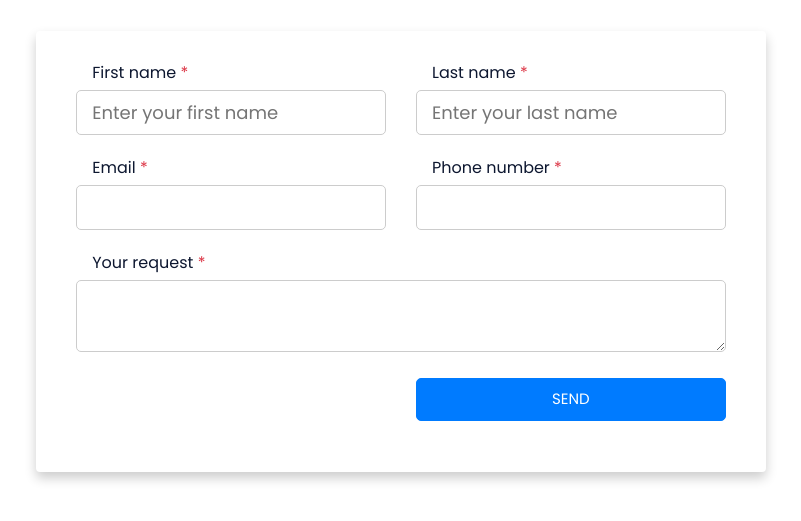
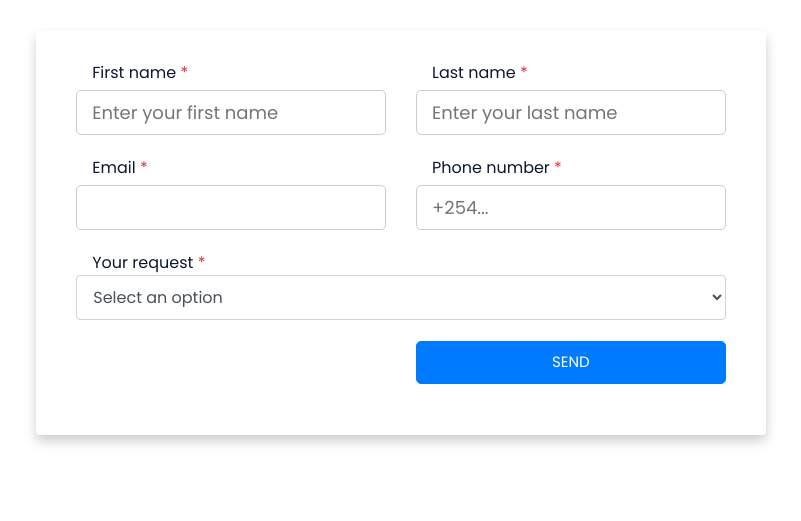
Before and after one commit to palladiumkenya/jijueApp-hiv-risk-assessment-site, a Django app: page /make-an-appointment/ in a window 1280 px wide. Shown: the part 215-736 px from the top of the page, without its empty margins (239-1040 px from the left). Run offline with Django 4.2, Linux system fonts and the light colour scheme; parts of the project's set-up code (start-up, migrations or seed data) failed here and were passed over; some libraries are stand-ins or nearby versions.

Commit message:
update temp

```diff
--- a/appointmentApp/templates/appointmentApp/appointment.html
+++ b/appointmentApp/templates/appointmentApp/appointment.html
@@ -107,15 +107,29 @@
 
                             <div class="form-group col-sm-6 flex-column d-flex">
                              <label class="form-control-label px-3">Phone number<span class="text-danger"> *</span></label>
-                              <input type="text" id="mob" name="mobile" placeholder="" onblur="validate(4)">
+                              <input type="text" id="mob" name="mobile" placeholder="+254..." onblur="validate(4)">
                             </div>
 
                         </div>
 
+                        <!-- <div class="row justify-content-between text-left">
+                            <div class="form-group col-12 flex-column d-flex">
+                                <label class="form-control-label px-3">Your request<span class="text-danger"> *</span></label>
+                                <textarea type="text" id="ans" name="request" placeholder="" onblur="validate(6)"></textarea>
+                            </div>
+                        </div> -->
+
                         <div class="row justify-content-between text-left">
                             <div class="form-group col-12 flex-column d-flex">
                                 <label class="form-control-label px-3">Your request<span class="text-danger"> *</span></label>
-                                <textarea type="text" id="ans" name="request" placeholder="" onblur="validate(6)"></textarea>
+                                <select style="height: 45px;" id="ans" name="request" class="form-control" onblur="validate(6)" required>
+                                    <option disabled selected value>Select an option</option>
+                                    <option value="Book appointment for HIV testing">Book appointment for HIV testing</option>
+                                    <option value="Book a physical counselling session">Book a physical counselling session</option>
+                                    <option value="Speak to a virtual counsellor">Speak to a virtual counsellor</option>
+                                    <option value="Book a virtual appointment">Book a virtual appointment</option>
+                                    <option value="Any other inquiry">Any other inquiry</option>
+                                </select>
                             </div>
                         </div>
 
```
